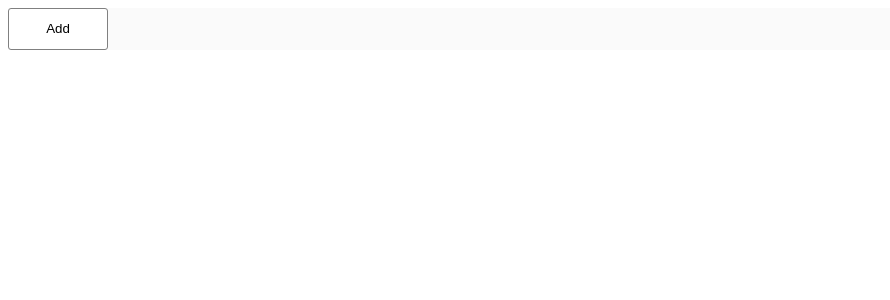
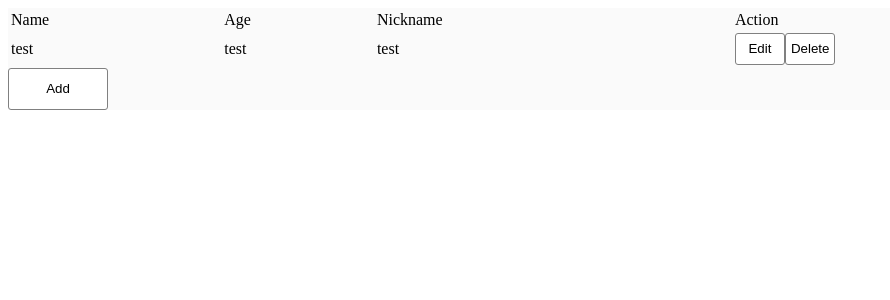
Before and after one commit to gkawin/zanroo-candidate, a React app: page / in a window 1280 px wide. Shown: the top 300 px of the page, without its empty margins (0-890 px from the left). Built offline with nearby package versions, Linux system fonts and the light colour scheme; the HTML template or start-up script is replaced by a standard one.

Commit message:
on toggle add form item

```diff
--- a/src/App.js
+++ b/src/App.js
@@ -5,9 +5,9 @@ import Faker from 'faker'
 import styled from 'styled-components'
 
 const Button = styled.button`
-  width: 100px;
+  width: ${props => props.small ? '50px' : '100px'};
   border: 1px solid gray;
-  padding: 10px;
+  padding: ${props => props.small ? '5px' : '10px'};
   cursor: pointer;
   background-color: white;
   outline: none;
@@ -24,23 +24,30 @@ const Input = styled.input`
   padding: 5px;
 `
 
+const Table = styled.table`
+  width: 100%;
+`
+
 class App extends React.Component {
+
+  state = { shouldDisplayAddItem: false }
+
   getName = () => Faker.name.findName()
   getAge = () => Faker.random.number()
   getNickname = () => Faker.name.lastName()
 
-  onBlur = (e) => {
-    console.log(e)
+  onAddItem = () => {
+    this.setState({ shouldDisplayAddItem: !this.state.shouldDisplayAddItem })
   }
 
-  renderEditable (cellInfo) {
+  renderEditable () {
     return (
       <div
         style={{ backgroundColor: '#fafafa' }}
         contentEditable
         suppressContentEditableWarning
       >
-        {cellInfo.value}
+        test
       </div>
     )
   }
@@ -50,9 +57,29 @@ class App extends React.Component {
       <div
         style={{ backgroundColor: '#fafafa' }}
       >
-
-        <AddForm />
-        <Button onClick={() => {}}>Add</Button>
+        <Table>
+          <thead>
+            <tr>
+              <td>Name</td>
+              <td>Age</td>
+              <td>Nickname</td>
+              <td>Action</td>
+            </tr>
+          </thead>
+          <tbody>
+            <tr>
+              <td>{this.renderEditable()}</td>
+              <td>{this.renderEditable()}</td>
+              <td>{this.renderEditable()}</td>
+              <td>
+                <Button small>Edit</Button>
+                <Button small>Delete</Button>
+              </td>
+            </tr>
+          </tbody>
+        </Table>
+        <AddForm shouldDisplay={this.state.shouldDisplayAddItem} />
+        <Button onClick={this.onAddItem}>{this.state.shouldDisplayAddItem ? 'Hide' : 'Add' }</Button>
       </div>
     )
   }
```
